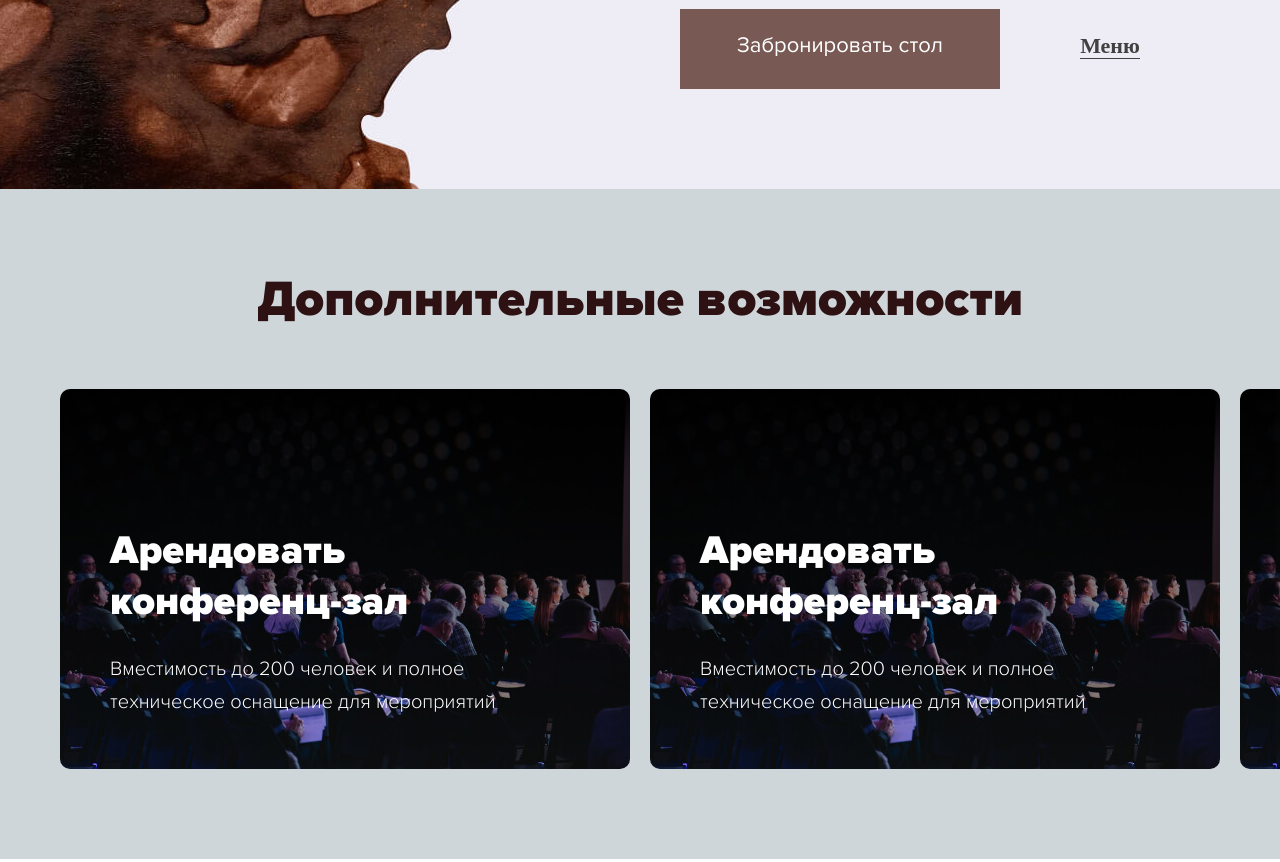
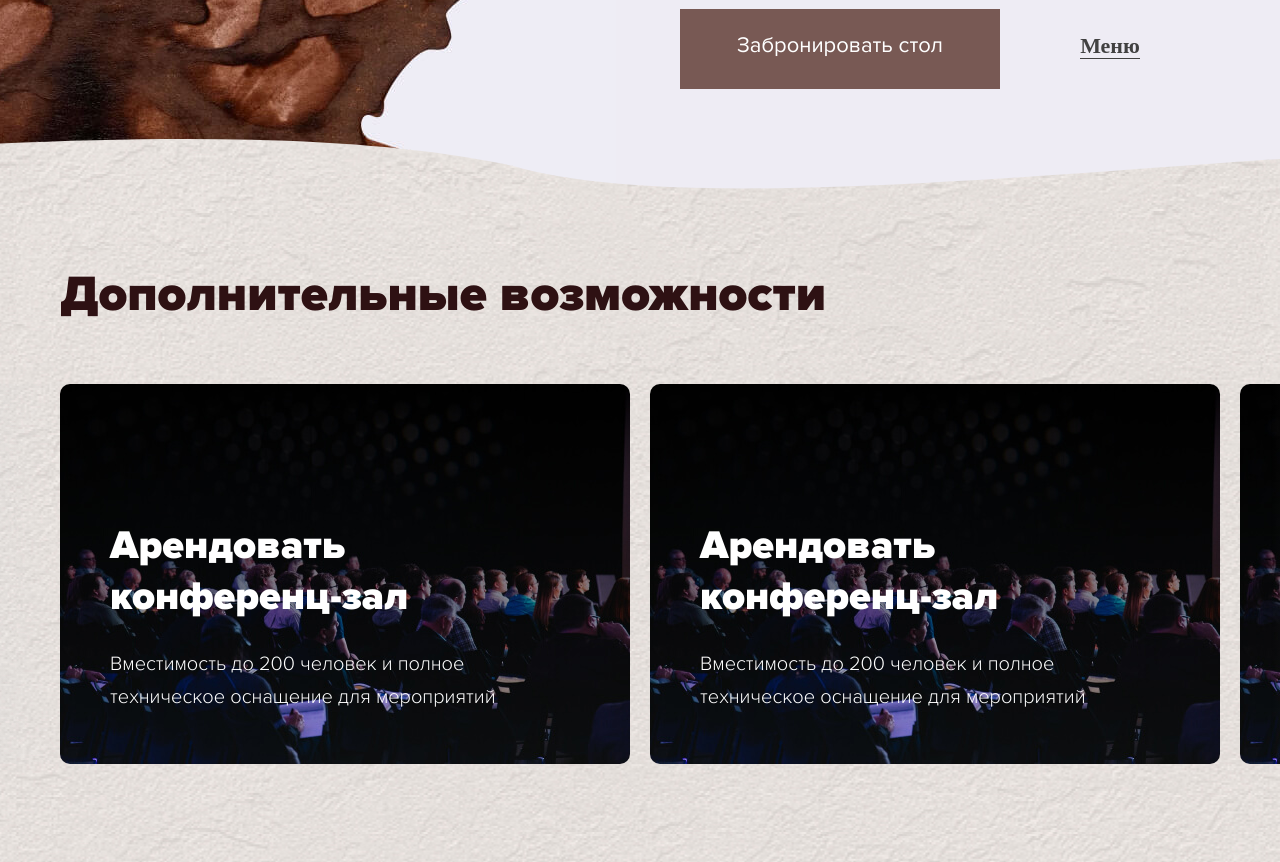
Before and after one commit to imslava/shagal, a website: page app/index.html in a window 1280 px wide. Shown: the part 7400-8262 px from the top of the page. Drawn offline with Linux system fonts and the light colour scheme.

Commit message:
доп возможности

```diff
--- a/app/index.html
+++ b/app/index.html
@@ -383,7 +383,6 @@
 							<p class="text">Мы открываемся 03.09.2020, каждого ждет праздничный бранч</p>
 						</div>
 					</div>
-					<img src="img/src/blots/6.jpg" alt="" class="blot-6">
 				</div>
 			</section>
 
--- a/app/sass/main.sass
+++ b/app/sass/main.sass
@@ -252,10 +252,12 @@ body
 		font-weight: 700
 
 .features
-	padding: 80px 0 90px
-	background: #CFD6D9
-	.title
-		text-align: center
+	padding: 125px 0 140px
+	background: url(../img/src/features-bg-2.jpg) center center
+	// background-size: cover
+	-webkit-mask-image: url(../img/src/svg/features-mask.svg)
+	mask-composite: add
+	margin-top: -50px
 	&-slider
 		margin-top: 58px
 		.slick-list
```
Also changed, not shown: app/css/app.min.css, app/img/dest/features-bg-2.jpg (added), app/img/dest/svg/features-mask.svg (added), app/img/src/features-bg-2.jpg (added), app/img/src/svg/features-mask.svg (added).
